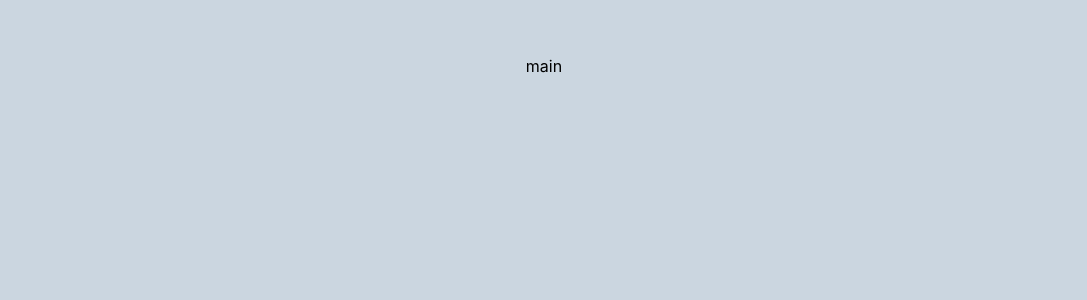
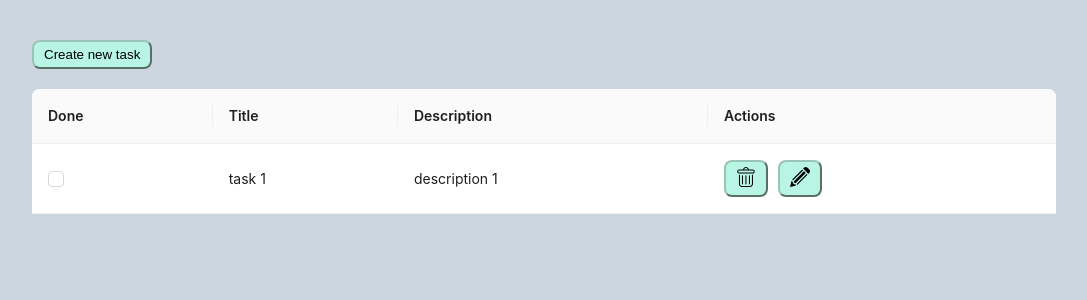
Before and after one commit to MarynaDanilkina/chatapp, a React (Create React App) app: page / in a window 1280 px wide. Shown: the top 300 px of the page, without its empty margins (96-1183 px from the left). Built offline with nearby package versions, Linux system fonts and the light colour scheme; data requests are answered from the project's data file.

Commit message:
feat: add MainPage

```diff
--- /dev/null
+++ b/src/components/Loading.tsx
@@ -0,0 +1,7 @@
+import React from 'react';
+
+const Loading = () => {
+  return <img src="/svg/loading.svg" alt="loading" width={60} height={60} />;
+};
+
+export default Loading;
--- a/src/pages/main/main.tsx
+++ b/src/pages/main/main.tsx
@@ -1,9 +1,84 @@
-import React from 'react';
+import Loading from 'components/Loading';
+import { useAppDispatch, useAppSelector } from 'interfaces/interfaces';
+import React, { useEffect } from 'react';
+import { Link, useNavigate } from 'react-router-dom';
+import { getList } from 'store/slices/main/actions';
+import { Checkbox, Table } from 'antd';
+import type { TableColumnsType } from 'antd';
+import { ListProps } from 'store/slices/main/types';
+import { ROUTES } from 'data/Routes';
+import { CheckboxChangeEvent } from 'antd/es/checkbox';
 
 const MainPage = () => {
+  const dispatch = useAppDispatch();
+  const navigate = useNavigate();
+
+  const { isLoading, done, list } = useAppSelector((state) => state.main);
+
+  const onChange = (e: CheckboxChangeEvent) => {
+    console.log('checked = ', e.target.checked);
+  };
+
+  const columns: TableColumnsType<ListProps> = [
+    {
+      title: 'Done',
+      render: (value) => (
+        <div>
+          <Checkbox defaultChecked={value.done} onChange={onChange} />
+        </div>
+      ),
+    },
+    {
+      title: 'Title',
+      dataIndex: 'title',
+    },
+    {
+      title: 'Description',
+      dataIndex: 'description',
+    },
+    {
+      title: 'Actions',
+      render: (value) => (
+        <div className="actions_container">
+          <button>
+            <img src="/svg/delete.svg" alt="delete" width={20} height={20} />
+          </button>
+          <button>
+            <Link to={`${ROUTES.EDIT}/${value.id}`}>
+              <img src="/svg/edit.svg" alt="edit" width={20} height={20} />
+            </Link>
+          </button>
+        </div>
+      ),
+    },
+  ];
+
+  const goToCreate = () => {
+    navigate(ROUTES.CREATE);
+  };
+
+  useEffect(() => {
+    dispatch(getList({ done }));
+  }, [dispatch, done]);
+
+  if (isLoading) {
+    return <Loading />;
+  }
+
   return (
-    <div>
-      <p>main</p>
+    <div className="main_container">
+      <div className="button_container">
+        <button className="button" onClick={goToCreate}>
+          Create new task
+        </button>
+      </div>
+      <Table
+        className="main_table"
+        pagination={false}
+        rowKey="id"
+        columns={columns}
+        dataSource={list}
+      />
     </div>
   );
 };
--- /dev/null
+++ b/src/store/slices/main/actions.ts
@@ -0,0 +1,14 @@
+import { createAsyncThunk } from '@reduxjs/toolkit';
+import { ListProps } from './types';
+
+export const getList = createAsyncThunk(
+  'main/getList',
+  async ({ done }: { done?: boolean | null }) => {
+    const doneParams = done ? 'done=1' : '';
+    const url = `http://localhost:3004/todoList?${doneParams}`;
+
+    const response = await fetch(url);
+    const data = (await response.json()) as ListProps[];
+    return data;
+  },
+);
--- a/src/store/slices/main/index.ts
+++ b/src/store/slices/main/index.ts
@@ -1,15 +1,27 @@
 import { createSlice } from '@reduxjs/toolkit';
+import { getList } from './actions';
 
 import type { TInitialState } from './types';
 
 const initialState: TInitialState = {
   isLoading: true,
+  done: null,
+  list: [],
 };
 
 export const mainReducer = createSlice({
   name: 'main',
   initialState,
   reducers: {},
+  extraReducers: (builder) => {
+    builder.addCase(getList.pending, (state) => {
+      state.isLoading = true;
+    });
+    builder.addCase(getList.fulfilled, (state, action) => {
+      state.list = action.payload;
+      state.isLoading = false;
+    });
+  },
 });
 
 export default mainReducer.reducer;
--- a/src/styles/index.css
+++ b/src/styles/index.css
@@ -12,3 +12,23 @@ body {
   margin: 40px 0px;
   width: 100%;
 }
+.main_container{
+  width: 80vw;
+  display: flex;
+  flex-direction: column;
+  gap: 20px;
+}
+button{
+  padding: 5px 10px;
+  border-radius: 8px;
+  background-color: #b9f5e4;
+  border-color: #9cc4b6;
+  cursor: pointer;
+}
+button:hover{
+  background-color: #80dec4;
+}
+.actions_container{
+  display: flex;
+  gap: 10px;
+}
```
Also changed, not shown: src/store/slices/main/types.ts (+9 -0 lines), public/svg/delete.svg (added), public/svg/edit.svg (added).
